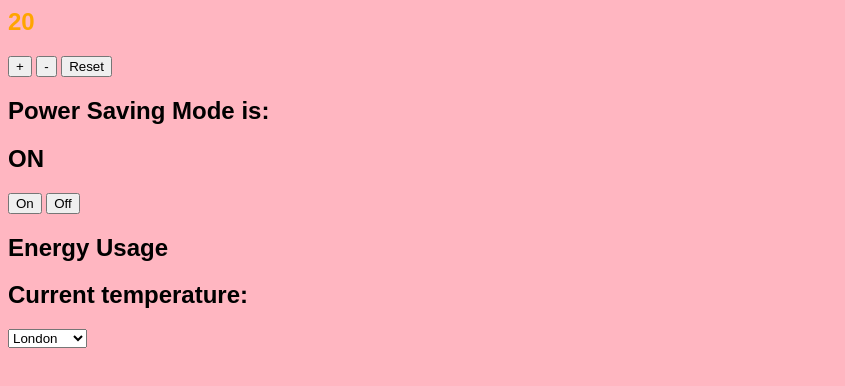
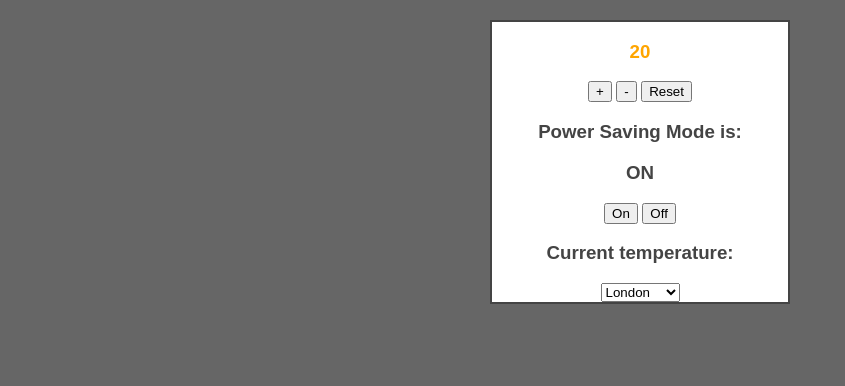
Before and after one commit to amybalmforth/thermostat, a plain HTML site: page index.html in a window 1280 px wide. Shown: the whole page, without its empty margins (0-845 px from the left). Drawn offline with Linux system fonts and the light colour scheme.

Commit message:
made it prettier with css

```diff
--- a/css/style.css
+++ b/css/style.css
@@ -9,3 +9,13 @@
 .high {
   color: red;
 }
+
+#main {
+  width: 300px;
+  margin: 20px auto;
+  -webkit-box-sizing: border-box;
+  -moz-box-sizing: border-box;
+  box-sizing: border-box;
+  background-color: white;
+  border: 2px solid #444444;
+}
--- a/index.html
+++ b/index.html
@@ -1,42 +1,32 @@
 <html>
 <link rel="stylesheet" href="css/style.css">
 <head>
-
   <title>Thermostat</title>
 </head>
-<body bgcolor="lightpink">
-
-
-
-<font face="arial">
-
-<h2 id="temp">Temperature</h2>
-
+<body bgcolor="#666666">
+  <center>
+    <font face="arial" color="#444444">
+      <div id="main">
+        <h3 id="temp">Temperature</h3>
         <input type="button" id="temp-up" value="+">
         <input type="button" id="temp-down" value="-">
         <input type="button" id="temp-reset" value="Reset">
-
-
-
-<h2>Power Saving Mode is:</h2>
-<h2 id="ps-status">ON</h2>
+        <h3>Power Saving Mode is:</h3>
+        <h3 id="ps-status">ON</h3>
         <input type="button" id="powersave-on" value="On">
         <input type="button" id="powersave-off" value="Off">
-
-<h2 id="energy">Energy Usage</h2>
-
         <section>
-  <h1>Current temperature: <span id="current-temperature"></span></h1>
+          <h3>Current temperature: <span id="current-temperature"></span></h3>
           <select id="current-city">
             <option value="london">London</option>
             <option value="new+york">New York</option>
             <option value="paris">Paris</option>
             <option value="tokyo">Tokyo</option>
+            <option value="berlin">Berlin</option>
         </section>
-
         <script src="jquery.js"></script>
         <script src="interface.js"></script>
         <script src="src/thermo.js"></script>
-
+      </div>
 </body>
 </html>
--- a/interface.js
+++ b/interface.js
@@ -10,9 +10,9 @@ $(document).ready(function() {
   $('#current-city').change(function() {
     var city = $('#current-city').val();
     $.get('http://api.openweathermap.org/data/2.5/weather?q=' + city + '&appid=a3d9eb01d4de82b9b8d0849ef604dbed&units=metric', function(data) {
-    $('#current-temperature').text(data.main.temp);
+      $('#current-temperature').text(data.main.temp);
+    });
   });
-});
 
 
   $('#temp-up').click(function() {
```
Also changed, not shown: src/thermo.js (+3 -6 lines). Lines whose indentation alone changed are shown as unchanged.
